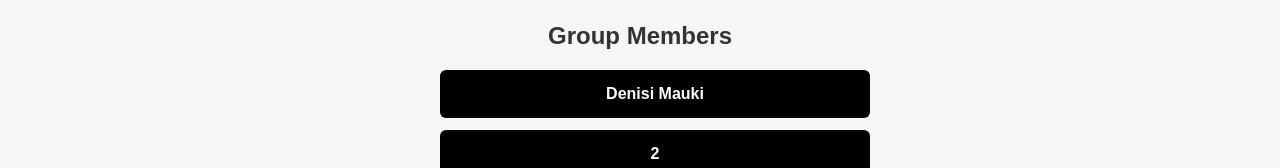
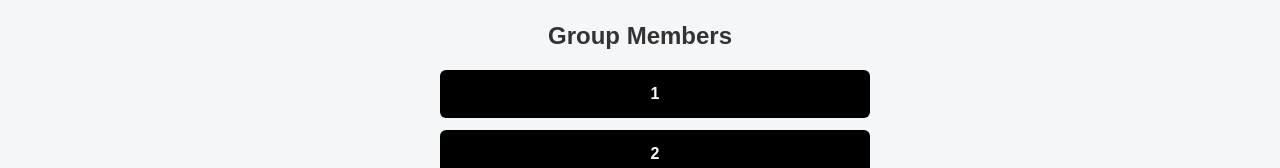
Before and after one commit to HonestMassery/student-portfolio-site, a plain HTML site: page index.html in a window 1280 px wide. Shown: the part 172-340 px from the top of the page. Drawn offline with Linux system fonts and the light colour scheme.

Commit message:
Returned to original index

```diff
--- a/index.html
+++ b/index.html
@@ -16,7 +16,7 @@
     <section>
         <h2>Group Members</h2>
         <ul class="member-list">
-            <li><a class="member-btn" href="pages/AboutMeDenis.html">Denisi Mauki</a></li>
+            <li><a class="member-btn" href="pages/1.html">1</a></li>
             <li><a class="member-btn" href="pages/2.html">2</a></li>
             <li><a class="member-btn" href="pages/3.html">3</a></li>
             <li><a class="member-btn" href="pages/4.html">4</a></li>
```
